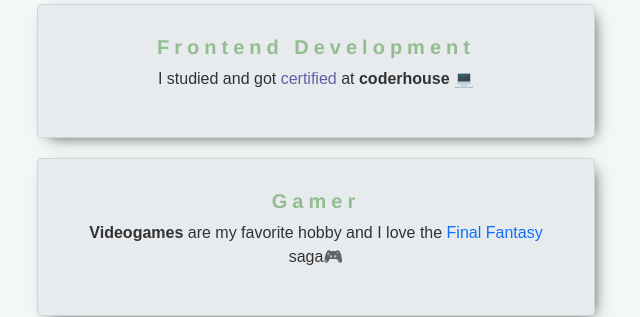
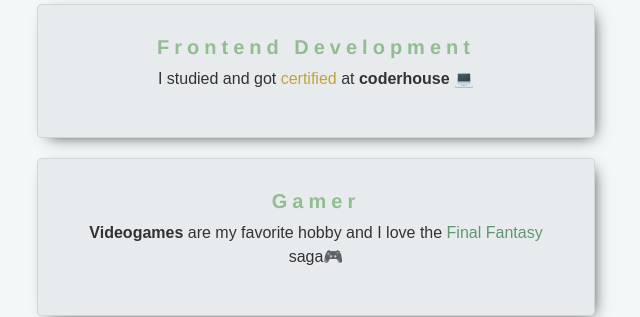
Before and after one commit to MaxVicioOk/my_profile, a plain HTML site: page index.html in a window 1280 px wide. Shown: the part 510-827 px from the top of the page, without its empty margins (324-964 px from the left). Drawn offline with Linux system fonts and the light colour scheme.

Commit message:
Add files via upload

```diff
--- a/estilos/style.css
+++ b/estilos/style.css
@@ -5,6 +5,7 @@
 }
 a{
     text-decoration: none;
+    color:rgb(95, 151, 112);
 }
 .button{
     display: inline-block;
@@ -36,7 +37,7 @@ a:hover{
     }
 }
 #certificado{
-    color: rgb(104, 92, 170);
+    color: rgb(194, 163, 60);
     font-weight: 500;
 }
 #certificado:hover{
```
